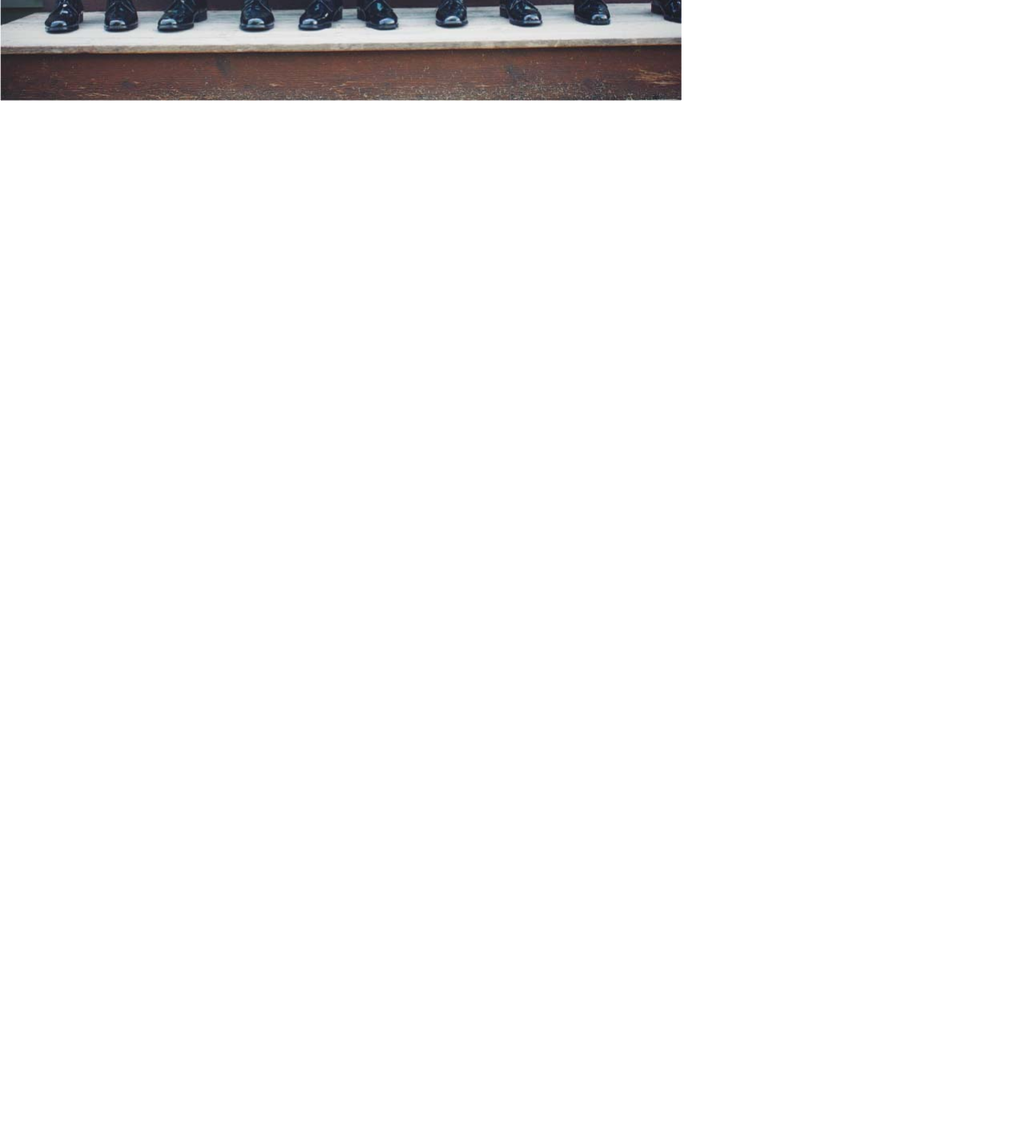
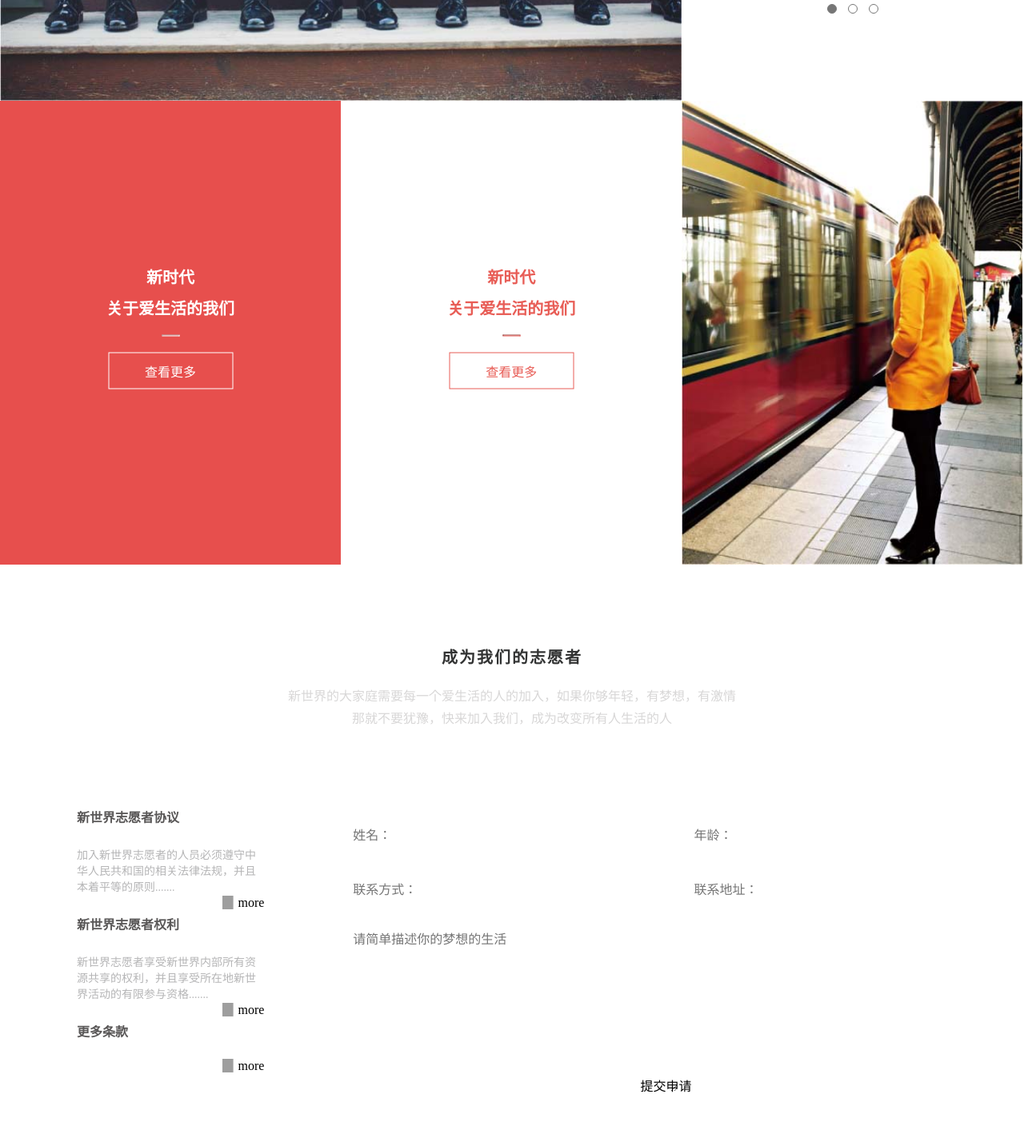
Before and after one commit to ZG-frank/IFE-7, a plain HTML site: page index.html in a window 1280 px wide. Shown: the part 2741-4174 px from the top of the page at 80% size. Before the commit the page ends 2867 px from the top, so only its background shows below. Drawn offline with Linux system fonts and the light colour scheme; grey boxes are pictures that could not be loaded.

Commit message:
3rd commit

```diff
--- a/css/IFE-7.css
+++ b/css/IFE-7.css
@@ -285,8 +285,8 @@ select::-ms-expand { display: none; }
 }
 .d5-div {
     display: inline-block;
-    width: 20%;
-    padding: 60px 0;
+    width: 15%;
+    padding: 60px 10px;
 }
 .d5 h4 {
     color: #323333;
@@ -314,11 +314,12 @@ select::-ms-expand { display: none; }
     text-align: center;
     display: table-cell;
     width: 9999px;
+    height: 570px;
 }
 .d6 h4 {
     display: inline-block;
     color: #323333;
-    padding: 160px 0 30px 0;
+    padding: 150px 0 25px 0;
     font-size: 25px;
 }
 #d6-num {
@@ -326,9 +327,233 @@ select::-ms-expand { display: none; }
 }
 .d6 p {
     color: #c1c0c0;
-    padding: 10px;
+    padding: 8px 0;
+}
 
+.d6 a {
+    display: inline-block;
+    margin: 30px 0;
+    padding: 8px 20px;
+    background: none;
+    color: #e74f4d;
+    border: 1px solid;
 }
-.d6-p {
+.ban {
+    position: absolute;
+    text-align: center;
+    bottom: 105px;
+    width: 200px;
+    left: 50%;
+    transform: translate(-50%);
+}
+.ban span {
+    opacity: 0.8;
+    background: #FFFFFF;
+    border: 1px solid #555555;
+    height: 6px;
+    border-radius: 10px;
+    cursor: pointer;
+    display: inline-block;
+    padding: 2px 5px;
+    margin: 0 5px;
+}
+.ban span:first-child {
+    background-color: #555555;
+}
 
+.d7 {
+    position: relative;
+    width: 100%;
+    height: 580px;
 }
+.d7-1 {
+    width: 33.3%;
+    height: 580px;
+    float: left;
+    text-align: center;
+    position: relative;
+    background-color: #e74f4d;
+}
+.d7-2 {
+    width: 33.3%;
+    height: 580px;
+    float: left;
+    text-align: center;
+    position: relative;
+    background-color: #fff;
+}
+.d7-3 {
+    width: 33.3%;
+    height: 580px;
+    float: left;
+    background: url("../img/pic6.jpg");
+    background-repeat: no-repeat;
+    background-size: 100% 580px;
+    position: relative;
+}
+.d7-content {
+    width: 80%;
+    position: absolute;
+    top: 50%;
+    left: 50%;
+    transform: translate(-50%,-50%);
+}
+.d7-1 h3 {
+    padding: 5px 0;
+    font-size: 20px;
+    color: #fff;
+}
+.d7-1 hr{
+    width: 20px;
+    margin: 15px auto 0;
+    border-color: #fff;
+}
+.d7-1 a {
+    display: inline-block;
+    margin: 20px 0;
+    padding: 10px 45px;
+    background: none;
+    color: #fff;
+    border: 1px solid #fff;
+}
+.d7-2 h3 {
+    padding: 5px 0;
+    font-size: 20px;
+    color: #e85d56;
+}
+.d7-2 hr{
+    width: 20px;
+    margin: 15px auto 0;
+    border-color: #e85d56;
+}
+.d7-2 a {
+     display: inline-block;
+     margin: 20px 0;
+     padding: 10px 45px;
+     background: none;
+     color: #e85d56;
+     border: 1px solid #e85d56;
+ }
+.d8 {
+    position: relative;
+    width: 100%;
+    height: 750px;
+}
+.d8-1 {
+    width: 100%;
+    text-align: center;
+    position: relative;
+}
+.d8-1 h3 {
+    padding-top: 100px;
+    padding-bottom: 20px;
+    color: #323333;
+    font-size: 20px;
+    letter-spacing: 2px;
+    font-weight: bolder;
+}
+.d8-1 p {
+    color: #d8d7d7;
+    padding: 2px 0;
+}
+.d8-2 {
+    position: relative;
+    float: left;
+    width: 33.3%;
+    height: 519px;
+}
+.d8-2-1 {
+    position: absolute;
+    width: 55%;
+    top: 50%;
+    left: 50%;
+    transform: translate(-50%,-50%);
+}
+.d8-2-1 h5 {
+    padding: 23px 0;
+    color: #595757;
+}
+.d8-2-1 p {
+    color: #b5b5b6;
+    padding: 2px 0;
+    font-size: 14px;
+}
+.d8-2-1 span {
+    float: right;
+    display: inline-block;
+    margin-left: 6px;
+}
+.d8-2-1 select {
+    float: right;
+    display: inline-block;
+    margin-bottom: 15px;
+    border-style: none;
+}
+
+.d8-2-2 {
+    position: absolute;
+    left: 50%;
+    transform: translate(-50%);
+}
+.d8-2-3 {
+    position: absolute;
+    left: 50%;
+    transform: translate(-50%);
+}
+.d8-3 {
+    position: relative;
+    float: left;
+    width: 33.3%;
+    height: 519px;
+}
+.d8-3 form {
+    position: absolute;
+    top: 50%;
+    left: 50%;
+    transform: translate(-50%,-50%);
+    width: 410px;
+    height: 320px;
+}
+.d8-3 form input[type="text"] {
+    width: 400px;
+    height: 40px;
+    margin: 10px 1px;
+    border: none;
+    padding: 4px 6px;
+}
+.d8-3 form textarea {
+    width: 400px;
+    height: 200px;
+    margin: 10px 1px;
+    border: none;
+    padding: 4px 6px;
+}
+.d8-4 {
+    position: relative;
+    float: left;
+    width: 33.3%;
+    height: 519px;
+}
+.d8-4 form {
+    position: absolute;
+    top: 50%;
+    left: 50%;
+    transform: translate(-50%,-50%);
+    width: 410px;
+    height: 320px;
+}
+.d8-4 form input[type="text"] {
+    width: 400px;
+    height: 40px;
+    margin: 10px 1px;
+    border: none;
+    padding: 4px 6px;
+}
+.d8-4 form input[type="submit"] {
+    height: 40px;
+    background: none;
+    border: none;
+    cursor: pointer;
+    margin-left: -60px;
+    margin-top: 190px;
+}
--- a/index.html
+++ b/index.html
@@ -112,10 +112,67 @@
             <p>新世界是个新世界新世界是个新世界</p>
         </div>
         <a href="">更多详情</a>
+        <div class="ban">
+            <span></span>
+            <span></span>
+            <span></span>
+        </div>
     </div>
 </div>
-<div class="d7"></div>
-<div class="d8"></div>
+<div class="d7">
+    <div class="d7-1">
+        <div class="d7-content">
+            <h3>新时代</h3>
+            <h3>关于爱生活的我们</h3>
+            <hr>
+            <a href="">查看更多</a>
+        </div>
+    </div>
+    <div class="d7-2">
+        <div class="d7-content">
+            <h3>新时代</h3>
+            <h3>关于爱生活的我们</h3>
+            <hr>
+            <a href="">查看更多</a>
+        </div>
+    </div>
+    <div class="d7-3">
+
+    </div>
+</div>
+<div class="d8">
+    <div class="d8-1">
+        <h3>成为我们的志愿者</h3>
+        <p>新世界的大家庭需要每一个爱生活的人的加入，如果你够年轻，有梦想，有激情</p>
+        <p>那就不要犹豫，快来加入我们，成为改变所有人生活的人</p>
+    </div>
+    <div class="d8-2">
+        <div class="d8-2-1">
+            <h5>新世界志愿者协议</h5>
+            <p>加入新世界志愿者的人员必须遵守中华人民共和国的相关法律法规，并且本着平等的原则.......</p>
+            <span>more</span><select></select>
+            <h5>新世界志愿者权利</h5>
+            <p>新世界志愿者享受新世界内部所有资源共享的权利，并且享受所在地新世界活动的有限参与资格.......</p>
+            <span>more</span><select></select>
+            <h5>更多条款</h5>
+            <span>more</span><select></select>
+        </div>
+    </div>
+    <div class="d8-3">
+        <form>
+            <input type="text" placeholder="姓名：">
+            <input type="text" placeholder="联系方式：">
+            <textarea placeholder="请简单描述你的梦想的生活"></textarea>
+        </form>
+    </div>
+    <div class="d8-4">
+        <form>
+            <input type="text" placeholder="年龄：">
+            <input type="text" placeholder="联系地址：   ">
+            <input type="submit" value="提交申请">
+        </form>
+    </div>
+</div>
 
 <footer class="footer">
 
```
